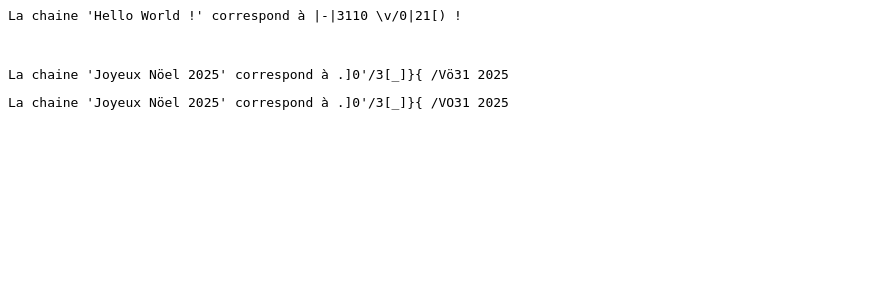
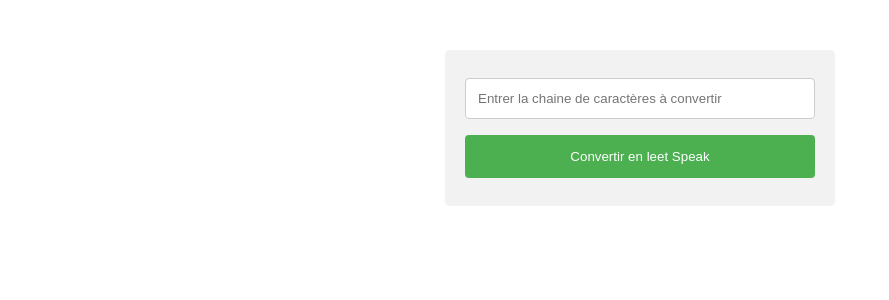
Before and after one commit to lorenzo-brissardnavarro/runtrackPHP, a PHP site: page / in a window 1280 px wide. Shown: the top 300 px of the page, without its empty margins (0-889 px from the left). Run offline with PHP 8.4, Linux system fonts and the light colour scheme.

Commit message:
update job06

```diff
--- a/jour05/job06/index.php
+++ b/jour05/job06/index.php
@@ -4,7 +4,7 @@ $tab = ["a" => "4", "b" => "13", "c" => "(", "d" => "[)", "e" => "3", "f" => "|=
 "n" => "/V", "o" => "0", "p" => "|>", "q" => "0,", "r" => "|2", "s" => "5", "t" => "7", "u" => "[_]", "v" => "V", "w" => "\\v/", "x" => "}{", "y" => "'/", "z" => "2",
 "A" => "4", "B" => "13", "C" => "(", "D" => "[)", "E" => "3", "F" => "|=", "G" => "6", "H" => "|-|", "I" => "|", "J" => ".]", "K" => "|<", "L" => "1", "M" => "|Y|",
 "N" => "/V", "O" => "0", "P" => "|>", "Q" => "0,", "R" => "|2", "S" => "5", "T" => "7", "U" => "[_]", "V" => "V", "W" => "\\v/", "X" => "}{", "Y" => "'/", "Z" => "2",
-"ä" => "A", "ö" => "O", "ü" => "U", "Ä" => "A", "Ö" => "O", "Ü" => "U"];
+"ä" => "A", "ö" => "O", "ü" => "U", "Ä" => "A", "Ö" => "O", "Ü" => "U", "ë" => "3"];
 
 // Fonction double boucle mais problème d'encodage
 function leetSpeak($str, $tab){
@@ -26,7 +26,6 @@ function leetSpeak($str, $tab){
     return $newStr;
 }
 
-echo "<pre>La chaine 'Hello World !' correspond à " . leetSpeak("Hello World !", $tab) . "</pre><br>";
 
 // Fonction double isset mais problème d'encodage
 function leetSpeak2($str, $tab){
@@ -41,7 +40,6 @@ function leetSpeak2($str, $tab){
     return $newStr;
 }
 
-echo "<pre>La chaine 'Joyeux Nöel 2025' correspond à " . leetSpeak2("Joyeux Nöel 2025", $tab) . "</pre>";
 
 // Fonction double isset sans problème d'encodage avec l'utilisation de mb_substr
 function leetSpeak3($str, $tab) {
@@ -57,4 +55,72 @@ function leetSpeak3($str, $tab) {
     return $newStr;
 }
 
-echo "<pre>La chaine 'Joyeux Nöel 2025' correspond à " . leetSpeak3("Joyeux Nöel 2025", $tab) . "</pre>";
+
+?>
+
+<!DOCTYPE html>
+<html lang="fr">
+<head>
+    <meta charset="UTF-8">
+    <meta name="viewport" content="width=device-width, initial-scale=1.0">
+    <title>Méthode GET</title>
+    <style>
+        section {
+            text-align: center;
+            font-size: 25px;
+            margin-top:10px;
+        }
+        form {
+            border-radius: 5px;
+            background-color: #f2f2f2;
+            padding: 20px;
+            width: 350px;
+            margin: 0 auto;
+            margin-top:50px;
+        }
+
+        input[type=text]{
+            width: 100%;
+            padding: 12px;
+            margin: 8px 0;
+            display: inline-block;
+            border: 1px solid #ccc;
+            border-radius: 4px;
+            box-sizing: border-box;
+        }
+
+        input[type=submit] {
+            width: 100%;
+            background-color: #4CAF50;
+            color: white;
+            padding: 14px;
+            margin: 8px 0;
+            border: none;
+            border-radius: 4px;
+            cursor: pointer;
+        }
+
+        input[type=submit]:hover {
+            background-color: #45a049;
+        }
+    </style>
+</head>
+<body>
+    <main>
+        <form action="" method="GET">
+            <input type="text" name="chaine" placeholder="Entrer la chaine de caractères à convertir">
+            <input type="submit" value="Convertir en leet Speak">
+        </form>
+        <section>
+            <p>
+            <?php
+            if (!empty($_GET["chaine"])) {
+                echo "<pre>La chaine <em>'" . $_GET["chaine"] . "'</em> correspond à " . leetSpeak3($_GET["chaine"], $tab) . "</pre>";
+            }
+
+            ?>
+            </p>
+        </section>
+    </main>
+</body>
+</html>
```
